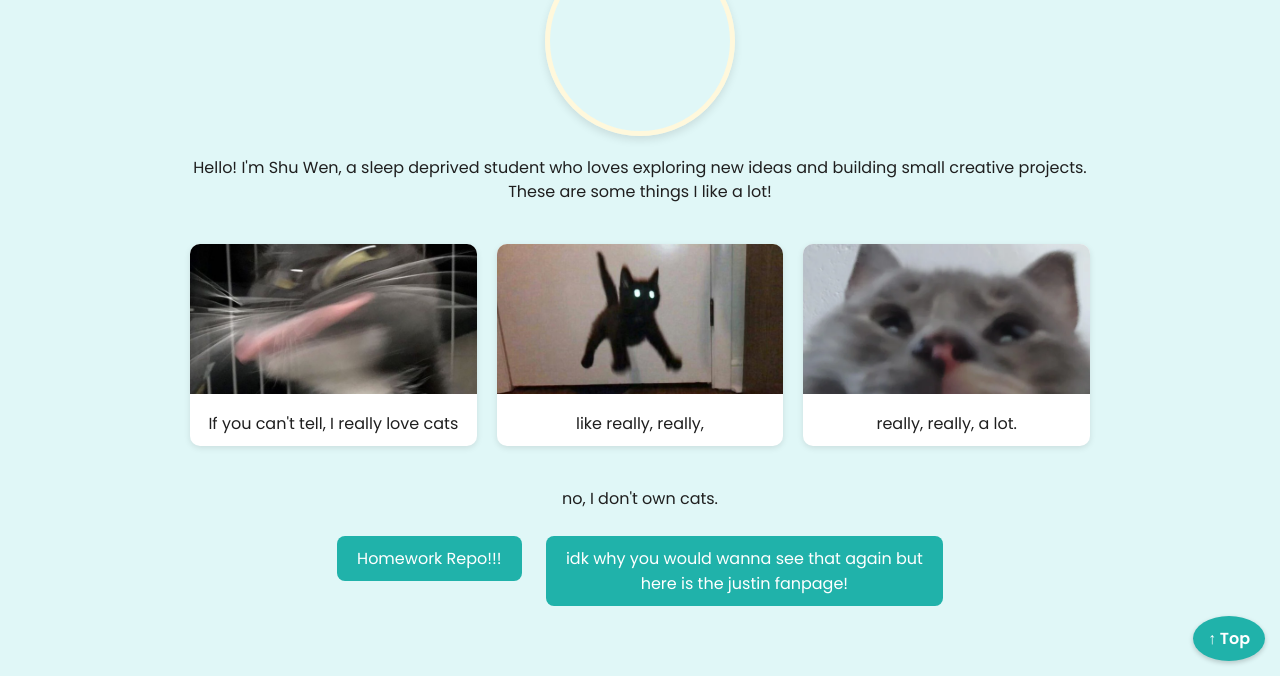
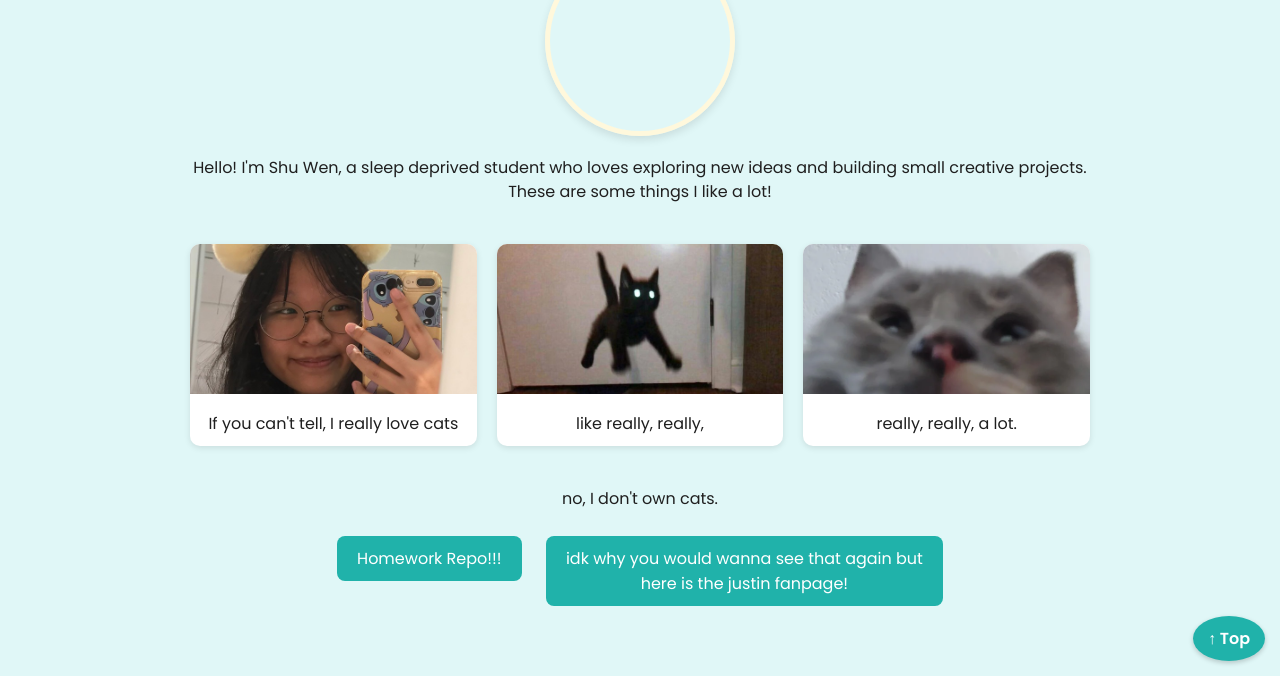
Before and after one commit to shoewhee/i-made-a-thing, a plain HTML site: page personal/index.html in a window 1280 px wide. Shown: the part 124-800 px from the top of the page. Drawn offline with Linux system fonts and the light colour scheme.

Commit message:
Update index.html

```diff
--- a/personal/index.html
+++ b/personal/index.html
@@ -26,7 +26,7 @@
         <!-- Gallery -->
         <div class="gallery">
             <div class="card">
-                <img src="photo1.jpg" alt="Photo 1">
+                <img src="hey-thats-me.jpg" alt="Photo 1">
                 <p>If you can't tell, I really love cats</p>
             </div>
             <div class="card">
```
